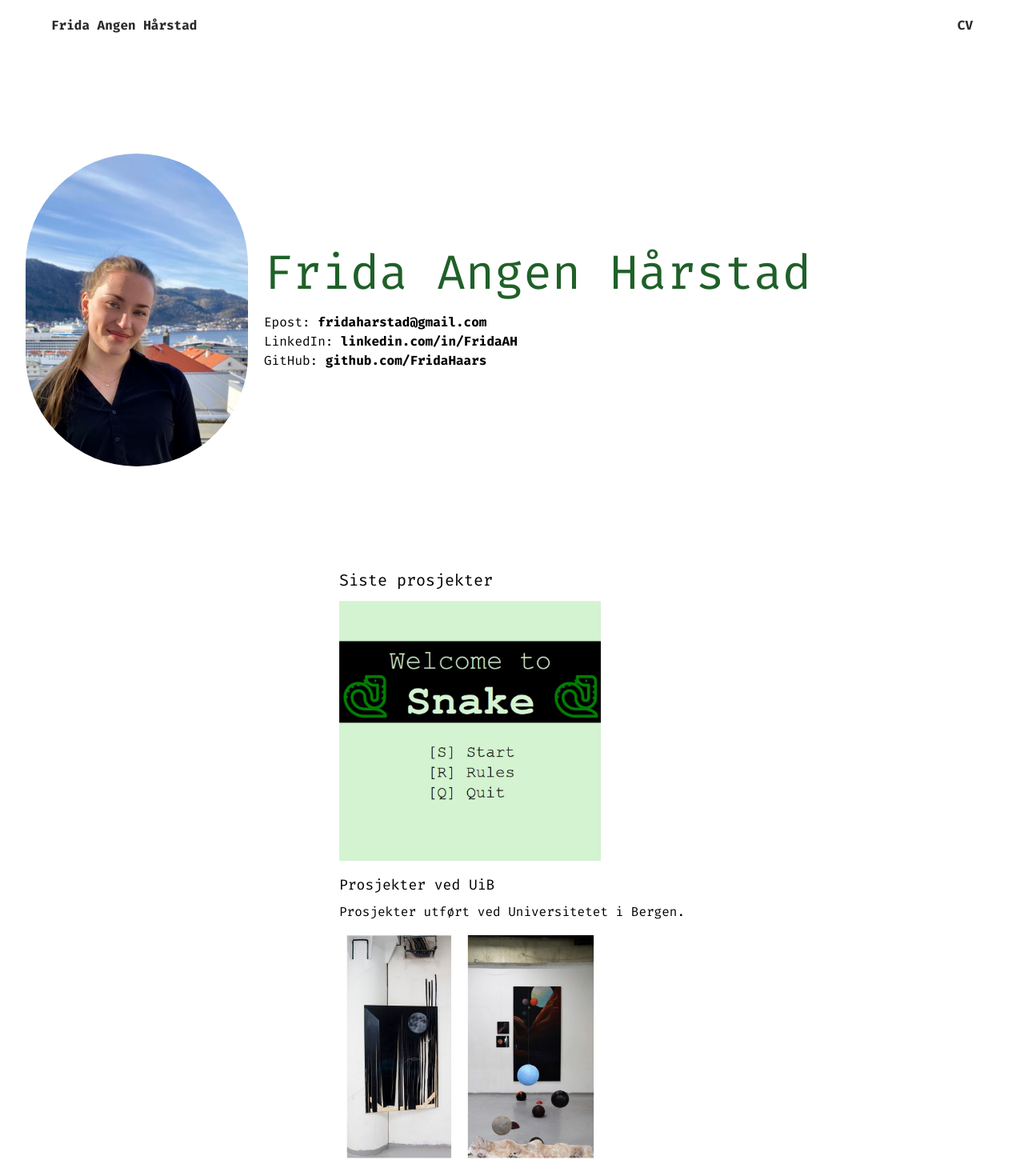
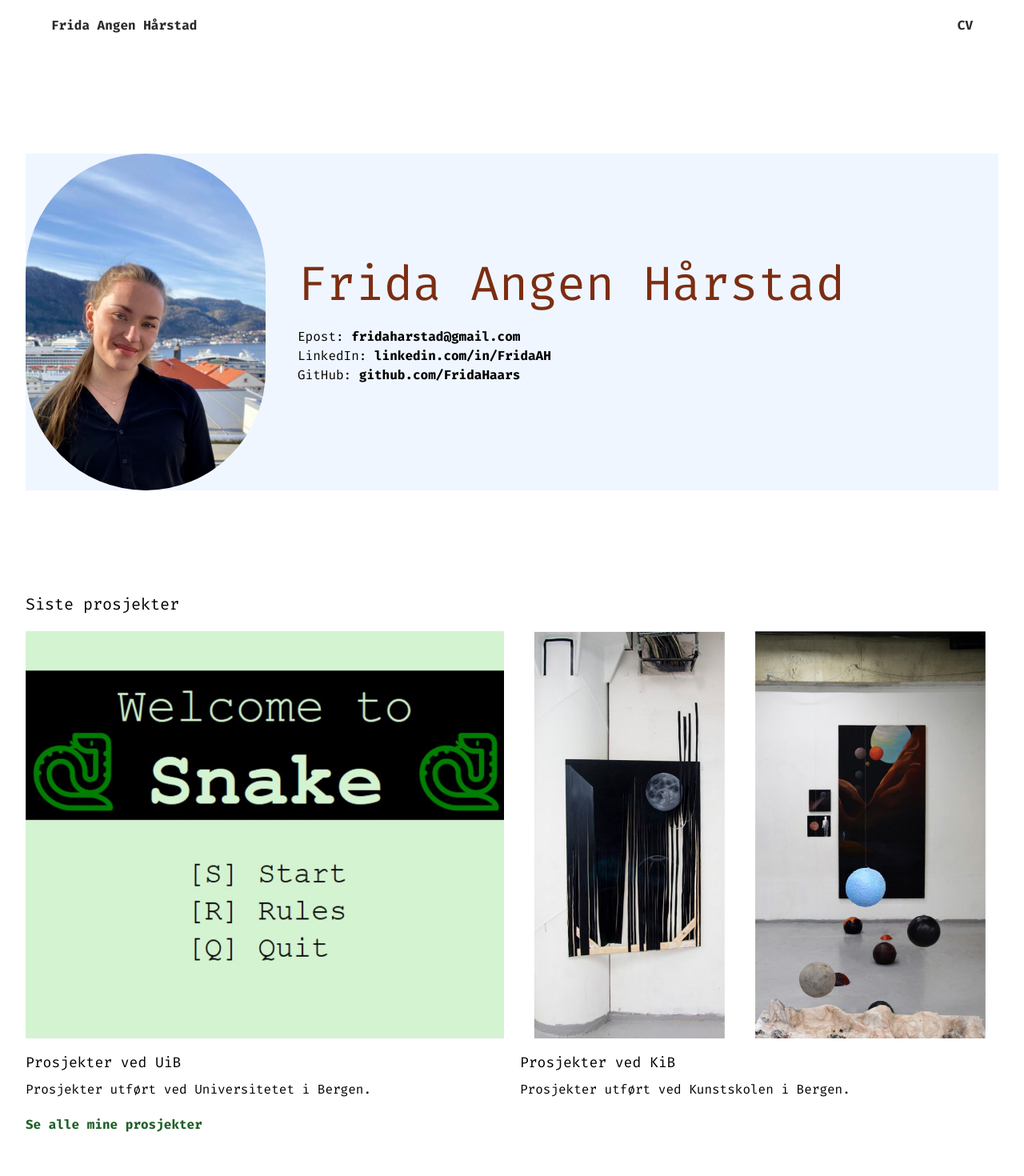
Before and after one commit to FridaHaars/personlig-nettside, a Next.js app: page / in a window 1280 px wide. Shown: the top 1470 px of the page at 80% size. Built offline with nearby package versions, Linux system fonts and the light colour scheme.

Commit message:
project fix

```diff
--- a/app/cv/page.jsx
+++ b/app/cv/page.jsx
@@ -9,7 +9,7 @@
 
 const sections = [
   {
-    title: 'Arbeidserfaring',
+    title: 'Arbeid',
     sectionTitle: 'Assent AS | Brukerstyrt Personlig Assistent [BPA]',
     period: '2018 - pågående',
     description:
--- a/app/prosjekter/kib/page.jsx
+++ b/app/prosjekter/kib/page.jsx
@@ -13,17 +13,20 @@
 import { TextBlock } from '@/components/TextBlock';
 import { Photostrip } from '@/components/Photostrip';
 
-const images = [
+const images1 = [
   '/space.jpg',
   '/performance_collage.jpg',
   '/performance.jpg',
+  '/moontiles.jpg',
+  '/linoprints.jpg'
+];
+
+const images2 = [
   '/shutter_collage1.jpg',
   '/shutter_collage2.jpg',
   '/shuttermonster.jpg',
   '/shutterbug.jpg',
-  '/moontiles.jpg',
-  '/linoprints.jpg'
-];
+]
 
 export default async function Project() {
   return (
@@ -33,11 +36,20 @@
         description='Noen av mine prosjekter utført på Kunstskolen i Bergen.'
         image={performance}
       />
-      <Photostrip images={images} />
+
+      <Photostrip images={images1} />
+      &#x2192;
+      <Photostrip images={images2} />
+      &#x2192;
 
       <TextBlock
-        title='<proj1>'
-        description='<desc1>'
+        title='Prosjekter'
+        description='Beskrivelse kommer...'
+      />
+
+      <TextBlock
+        title='Utstillinger'
+        description='Beskrivelse kommer...'
       />
 
     </div>
--- a/components/Introduction.jsx
+++ b/components/Introduction.jsx
@@ -7,20 +7,19 @@
  */
 
 import Image from 'next/image';
-import './style.css';
 
 export function Introduction() {
   return (
-    <div className='flex gap-5 flex-col sm:flex-row'>
+    <div className='bg-blue-50 flex gap-10 flex-col sm:flex-row'>
       <Image
         alt='Portrett'
         src='/profilBilde.jpg'
         className='rounded-full'
-        width={278}
+        width={300}
         height={278}
       />
-      <div className='flex flex-col gap-5 my-auto text-center sm:text-left'>
-        <h1 className='text-secondary-700 text-4xl sm:text-6xl'>Frida Angen Hårstad</h1>
+      <div className='flex flex-col gap-6 my-auto text-center sm:text-left'>
+        <h1 className='text-orange-900 text-4xl sm:text-6xl'>Frida Angen Hårstad</h1>
         <p>
           Epost: {' '}
           <a
--- a/components/LatestProjects.jsx
+++ b/components/LatestProjects.jsx
@@ -28,13 +28,13 @@
 
 export function LatestProjects() {
   return (
-    <div className='flex flex-col gap-5 items-center justify-center'>
-      <div className='flex flex-col gap-3'>
-        <h2 className='text-xl'>Siste prosjekter</h2>
+    <div className='flex flex-col gap-5'>
+      <div className='grid grid-cols-1 md:grid-cols-2 gap-5'>
+        <h2 className='text-xl w-full col-span-full'>Siste prosjekter</h2>
         {latestProjects.map((project) => (
-          // Vi går over alle prosjektene vi har definert over og lager en ProjectPreview for hvert av dem.
-          // Når du looper over noe i React må du gi det en unik key. Her bruker vi tittelen som key.
-          // Dette er slik at React har kontroll på hvilke elementer som er endret, og ikke trenger å re-rendre alle.
+            // Vi går over alle prosjektene vi har definert over og lager en ProjectPreview for hvert av dem.
+            // Når du looper over noe i React må du gi det en unik key. Her bruker vi tittelen som key.
+            // Dette er slik at React har kontroll på hvilke elementer som er endret, og ikke trenger å re-rendre alle.
           <ProjectPreview key={project.title} {...project} />
         ))}
       </div>
@@ -51,8 +51,16 @@
 
 function ProjectPreview({ title, description, image, href }) {
   return (
-    <a href={href} className='flex flex-col gap-4'>
-      <Image alt='Bilde av prosjektet' src={image} width={327} height={216} />
+    <a href={href} className='flex flex-col gap-4 w-full'>
+      <div className='relative w-full' style={{ paddingBottom: '85%' }}>
+        <Image
+          alt='Preview'
+          src={image}
+          layout='fill'
+          objectFit='cover'
+          className='absolute inset-0'
+        />
+      </div>
       <div className='flex flex-col gap-2'>
         <h3 className='text-lg'>{title}</h3>
         <p>{description}</p>
```
Also changed, not shown: public/face.jpg (added).
